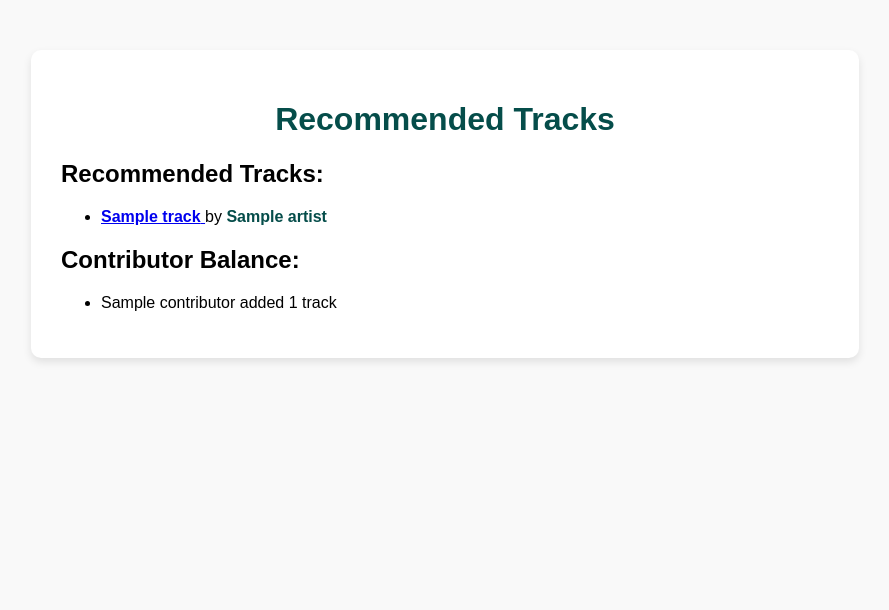
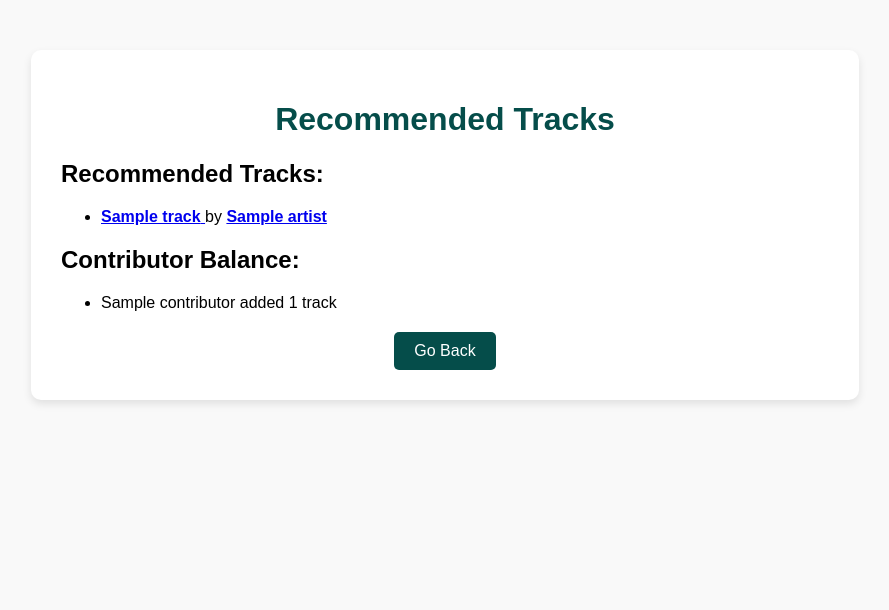
Before and after one commit to EthanGreenhouse/genify, a Flask app: template templates/result.html in a window 1280 px wide. Shown: the top 610 px of the page, without its empty margins (195-1084 px from the left). Run offline with Flask 3, Linux system fonts and the light colour scheme; the template is opened without the code that fills it: most values are stand-ins (such as "Sample title", 1, 10 or a date in 2020).

Commit message:
Update result.html

```diff
--- a/templates/result.html
+++ b/templates/result.html
@@ -23,7 +23,7 @@
                     by
                     <span class="artists">
                         {% for artist in track.artists %}
-                        {{ artist.name }}{% if not loop.last %}, {% endif %}
+                            <a href="https://open.spotify.com/artist/{{ artist.id }}" target="_blank">{{ artist.name }}</a>{% if not loop.last %}, {% endif %}
                         {% endfor %}
                     </span>
                 </li>
@@ -45,6 +45,10 @@
         {% else %}
         <p>No contributor data available.</p>
         {% endif %}
+
+        <div class="go-back">
+            <button onclick="window.history.back();">Go Back</button>
+        </div>
     </div>
 
     <footer>
```
